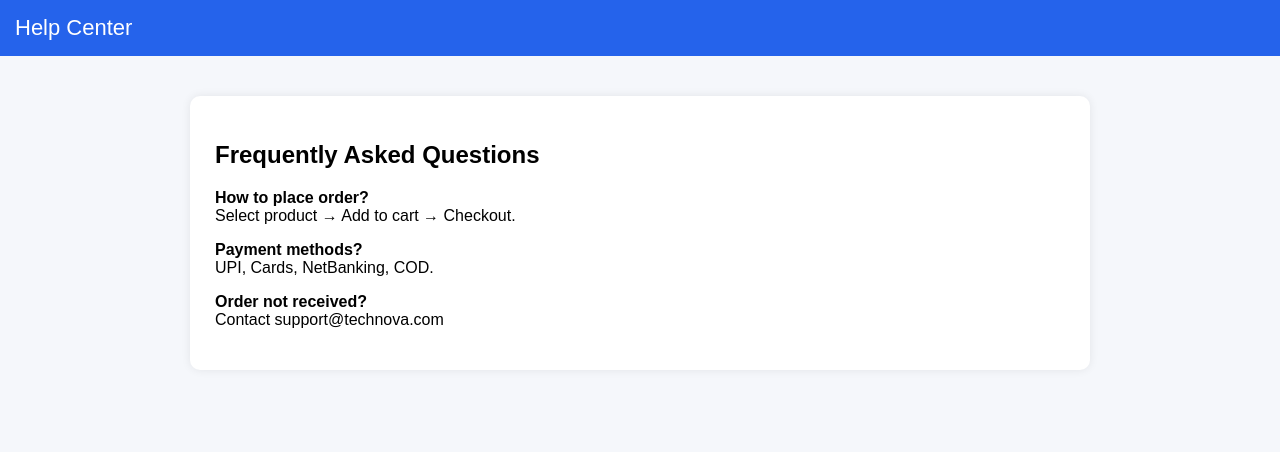
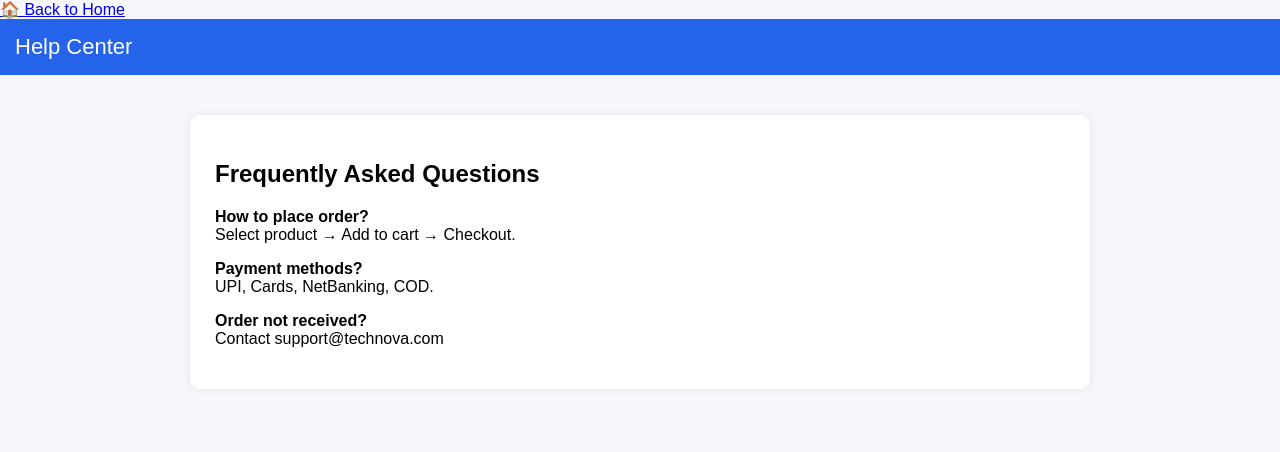
Before and after one commit to itsmeshahid0913/technova, a plain HTML site: page help.html in a window 1280 px wide. Drawn offline with Linux system fonts and the light colour scheme.

```diff
--- a/help.html
+++ b/help.html
@@ -10,6 +10,10 @@ header{background:#2563eb;color:#fff;padding:15px;font-size:22px}
 </style>
 </head>
 <body>
+
+    <div class="topbar">
+  <a href="index.html">🏠 Back to Home</a>
+</div>
 
 <header>Help Center</header>
 
```
Also changed, not shown: privacy.html (+4 -0 lines), returns.html (+4 -0 lines), shipping.html (+4 -0 lines).
